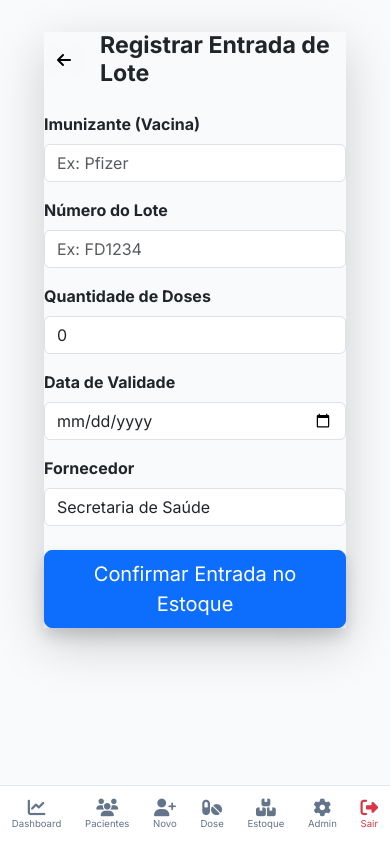
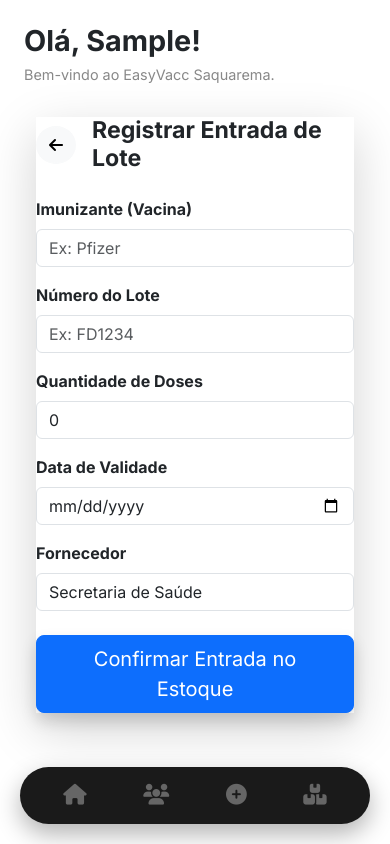
Before and after one commit to jvtrem7/sistema-vacina, a Django app: page /estoque/novo/ in a window 390 px wide. Run offline with Django 5.2, Linux system fonts and the light colour scheme; the visitor is signed in with stand-in values (Sample User, id 1).

Commit message:
ajustando no celular

```diff
--- a/vacinas/templates/vacinas/base.html
+++ b/vacinas/templates/vacinas/base.html
@@ -2,7 +2,7 @@
 <html lang="pt-br">
 <head>
     <meta charset="UTF-8">
-    <meta name="viewport" content="width=device-width, initial-scale=1.0">
+    <meta name="viewport" content="width=device-width, initial-scale=1.0, maximum-scale=1.0, user-scalable=no">
     <title>EasyVacc | Gestão de Imunização</title>
 
     <link href="https://fonts.googleapis.com/css2?family=Inter:wght@400;600;700&display=swap" rel="stylesheet">
@@ -11,8 +11,9 @@
 
 <style>
     :root {
-        --sidebar-width: 240px; /* Reduzi um pouco a largura */
+        --sidebar-width: 240px;
         --primary-color: #2563eb;
+        --dark-nav: #1a1a1a;
     }
 
     html, body {
@@ -21,30 +22,22 @@
         font-family: 'Inter', sans-serif;
     }
 
-    /* SIDEBAR CORRIGIDA */
+    /* --- SIDEBAR DESKTOP --- */
     .sidebar {
         background: #ffffff;
         height: 100vh;
         position: fixed;
-        top: 0;
-        left: 0;
+        top: 0; left: 0;
         width: var(--sidebar-width);
         z-index: 1000;
         border-right: 1px solid #e2e8f0;
         display: flex;
         flex-direction: column;
         overflow-y: auto;
-        transition: none !important;
     }
 
     .logo-container { padding: 1.5rem 1rem; text-align: center; }
-    .logo-img { width: 100%; max-width: 130px; height: auto; } /* Logo menor para caber tudo */
-
-    .nav.flex-column {
-        display: flex !important;
-        flex-direction: column !important;
-        padding-bottom: 20px;
-    }
+    .logo-img { width: 100%; max-width: 130px; height: auto; }
 
     .nav-link {
         padding: 0.7rem 1.2rem;
@@ -56,80 +49,79 @@
         font-size: 0.9rem;
     }
 
-    /* ÍCONES ALINHADOS */
-    .nav-link i {
-        width: 28px;
-        font-size: 1.1rem;
-        display: flex;
-        justify-content: center;
-        margin-right: 10px;
-    }
-
+    .nav-link i { width: 28px; text-align: center; margin-right: 10px; }
     .nav-link:hover, .nav-link.active {
         background: #eff6ff;
         color: var(--primary-color);
         border-right: 4px solid var(--primary-color);
     }
 
-    .menu-header {
-        padding: 1.2rem 1.2rem 0.4rem;
-        text-transform: uppercase;
-        font-size: 0.65rem;
-        font-weight: 700;
-        color: #94a3b8;
-        letter-spacing: 1px;
-    }
-
-    /* CONTEÚDO PRINCIPAL - POSICIONAMENTO REAL */
     .main-content {
         margin-left: var(--sidebar-width);
         padding: 2rem;
-        animation: simpleFade 0.2s ease-in;
         width: calc(100% - var(--sidebar-width));
         min-height: 100vh;
     }
 
-    /* REMOVER BOTÃO INDESEJADO NO DASHBOARD (Se ele existir no content) */
-    .main-content a[href*="cadastrar_paciente"].btn-primary {
-        /* Se você quer que o botão suma apenas no dashboard, certifique-se de apagar no home.html */
+    /* --- ELEMENTOS EXCLUSIVOS MOBILE (Escondidos no PC) --- */
+    .mobile-header, .mobile-app-nav { display: none; }
+
+    /* --- RESPONSIVO CELULAR (ESTILO APP MODERNO) --- */
+    @media (max-width: 991px) {
+        body { background-color: #ffffff; }
+
+        .sidebar { display: none !important; } /* Esconde a sidebar lateral no mobile */
+
+        .main-content {
+            margin-left: 0;
+            width: 100%;
+            padding: 1.5rem;
+            padding-bottom: 100px; /* Espaço para a barra flutuante */
         }
 
-    /* RESPONSIVO CELULAR */
-    @media (max-width: 991px) {
-        .sidebar { width: 100%; height: auto; position: relative; overflow-y: visible; }
-        .main-content { margin-left: 0; width: 100%; padding-bottom: 90px; }
-        .nav.flex-column {
-            flex-direction: row !important;
+        /* Saudação Inicial */
+        .mobile-header {
+            display: block !important;
+            margin-bottom: 2rem;
+        }
+        .mobile-header h1 { font-weight: 700; font-size: 1.8rem; margin-bottom: 5px; }
+        .mobile-header p { color: #888; font-size: 0.9rem; }
+
+        /* Barra de Navegação Estilo App (Flutuante e Escura) */
+        .mobile-app-nav {
+            display: flex !important;
             position: fixed;
-            bottom: 0;
-            background: white;
-            width: 100%;
-            border-top: 1px solid #e2e8f0;
+            bottom: 20px;
+            left: 20px;
+            right: 20px;
+            background: var(--dark-nav);
+            border-radius: 30px;
+            padding: 8px 15px;
             justify-content: space-around;
-            padding: 5px 0;
-        }
-        .nav-link { flex-direction: column; padding: 8px 5px !important; font-size: 0.6rem; }
-        .nav-link i { margin: 0; width: auto; }
-        .menu-header, .logo-container { display: none !important; }
-
-        @keyframes simpleFade {
-    from {
-        opacity: 0.7;
-        transform: translateY(5px); /* Dá um leve efeito de subida muito sutil */
-    }
-    to {
-        opacity: 1;
-        transform: translateY(0);
-    }
+            align-items: center;
+            z-index: 9999;
+            box-shadow: 0 10px 25px rgba(0,0,0,0.3);
         }
 
-/* Ajuste para evitar que a Sidebar mostre uma barra de rolagem horizontal feia */
-.sidebar::-webkit-scrollbar {
-    width: 4px;
+        .mobile-app-nav a {
+            color: #666;
+            font-size: 1.3rem;
+            padding: 10px;
+            text-decoration: none;
+            transition: 0.3s;
+            display: flex;
+            flex-direction: column;
+            align-items: center;
         }
-.sidebar::-webkit-scrollbar-thumb {
-    background: #e2e8f0;
-    border-radius: 10px;
+
+        .mobile-app-nav a.active { color: #ffffff; }
+
+        /* Estilo para os Cards que você vai usar no Dashboard */
+        .card-modern {
+            border-radius: 20px;
+            border: none;
+            box-shadow: 0 10px 20px rgba(0,0,0,0.05);
+            transition: transform 0.2s;
         }
     }
 </style>
@@ -137,6 +129,7 @@
 <body>
     {% load static %}
 
+    <!-- SIDEBAR DESKTOP -->
     <div class="sidebar">
         <div class="logo-container">
             <img src="{% static 'vacinas/easyvacc.png' %}" alt="easyvacc" class="logo-img">
@@ -175,11 +168,9 @@
 
             {% else %}
                 <p class="menu-header">Portal do Cidadão</p>
-
                 <a class="nav-link {% if 'caderneta' in request.path %}active{% endif %}" href="{% url 'caderneta_paciente' %}">
                     <i class="fas fa-search"></i> <span>Consultar CPF</span>
                 </a>
-
                 <a class="nav-link {% if 'postos' in request.path %}active{% endif %}" href="{% url 'busca_postos' %}">
                     <i class="fas fa-map-marker-alt"></i> <span>Buscar Postos</span>
                 </a>
@@ -194,13 +185,34 @@
         </nav>
     </div>
 
+    <!-- CONTEÚDO PRINCIPAL -->
     <div class="main-content">
+        <!-- Saudação Mobile (Apenas Mobile) -->
+        <div class="mobile-header">
+            <h1>Olá, {{ user.first_name|default:"Cidadão" }}!</h1>
+            <p>Bem-vindo ao EasyVacc Saquarema.</p>
+        </div>
+
         <div class="container-fluid">
             {% block content %}
             {% endblock %}
         </div>
     </div>
 
+    <!-- BARRA DE NAVEGAÇÃO INFERIOR ESTILO APP (Apenas Mobile) -->
+    <div class="mobile-app-nav">
+        {% if user.is_authenticated and "/caderneta/" not in request.path and "/postos/" not in request.path %}
+            <a href="{% url 'home' %}" class="{% if request.resolver_match.url_name == 'home' %}active{% endif %}"><i class="fas fa-home"></i></a>
+            <a href="{% url 'listar_pacientes' %}" class="{% if request.resolver_match.url_name == 'listar_pacientes' %}active{% endif %}"><i class="fas fa-users"></i></a>
+            <a href="{% url 'registrar_dose' %}" class="{% if request.resolver_match.url_name == 'registrar_dose' %}active{% endif %}"><i class="fas fa-plus-circle"></i></a>
+            <a href="{% url 'listar_estoque' %}" class="{% if request.resolver_match.url_name == 'listar_estoque' %}active{% endif %}"><i class="fas fa-boxes"></i></a>
+        {% else %}
+            <a href="{% url 'index_escolha' %}"><i class="fas fa-home"></i></a>
+            <a href="{% url 'caderneta_paciente' %}" class="{% if 'caderneta' in request.path %}active{% endif %}"><i class="fas fa-search"></i></a>
+            <a href="{% url 'busca_postos' %}" class="{% if 'postos' in request.path %}active{% endif %}"><i class="fas fa-map-marker-alt"></i></a>
+        {% endif %}
+    </div>
+
     <script src="https://cdn.jsdelivr.net/npm/bootstrap@5.3.0/dist/js/bootstrap.bundle.min.js"></script>
 </body>
 </html>
```
Lines whose indentation alone changed are shown as unchanged.
